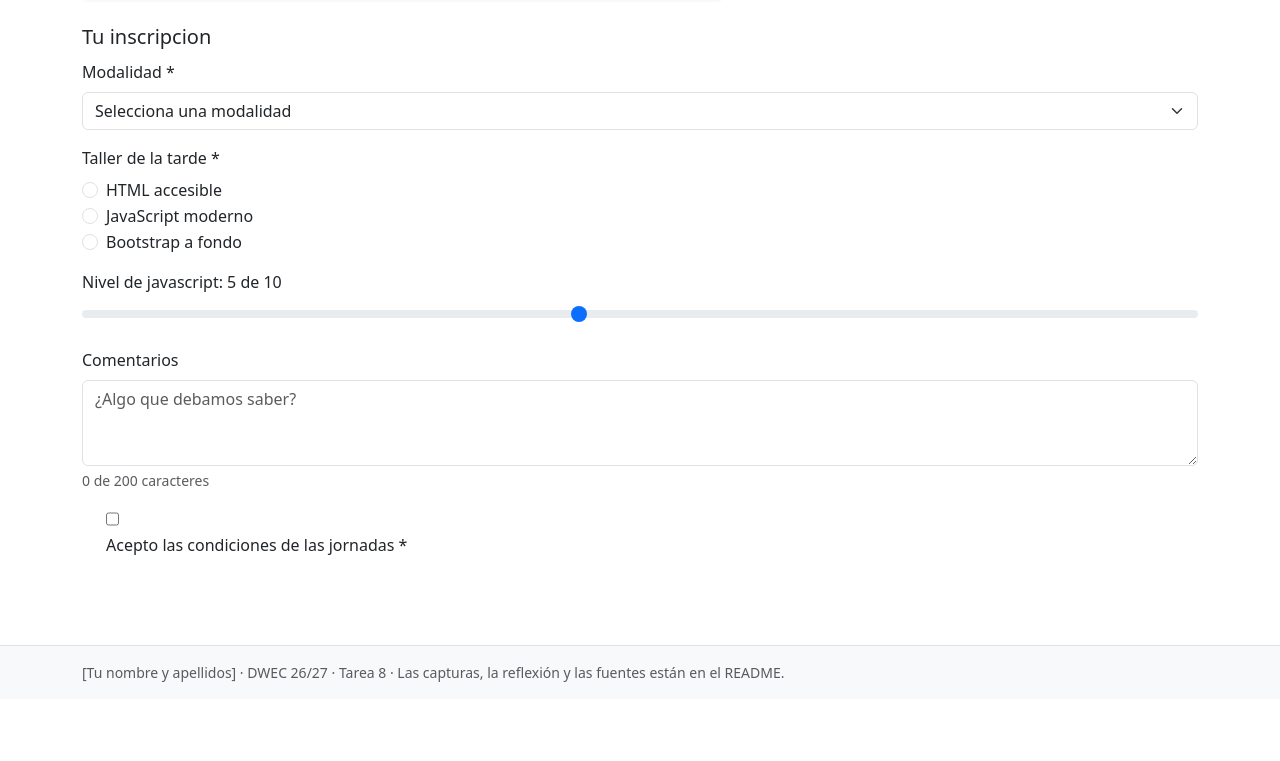
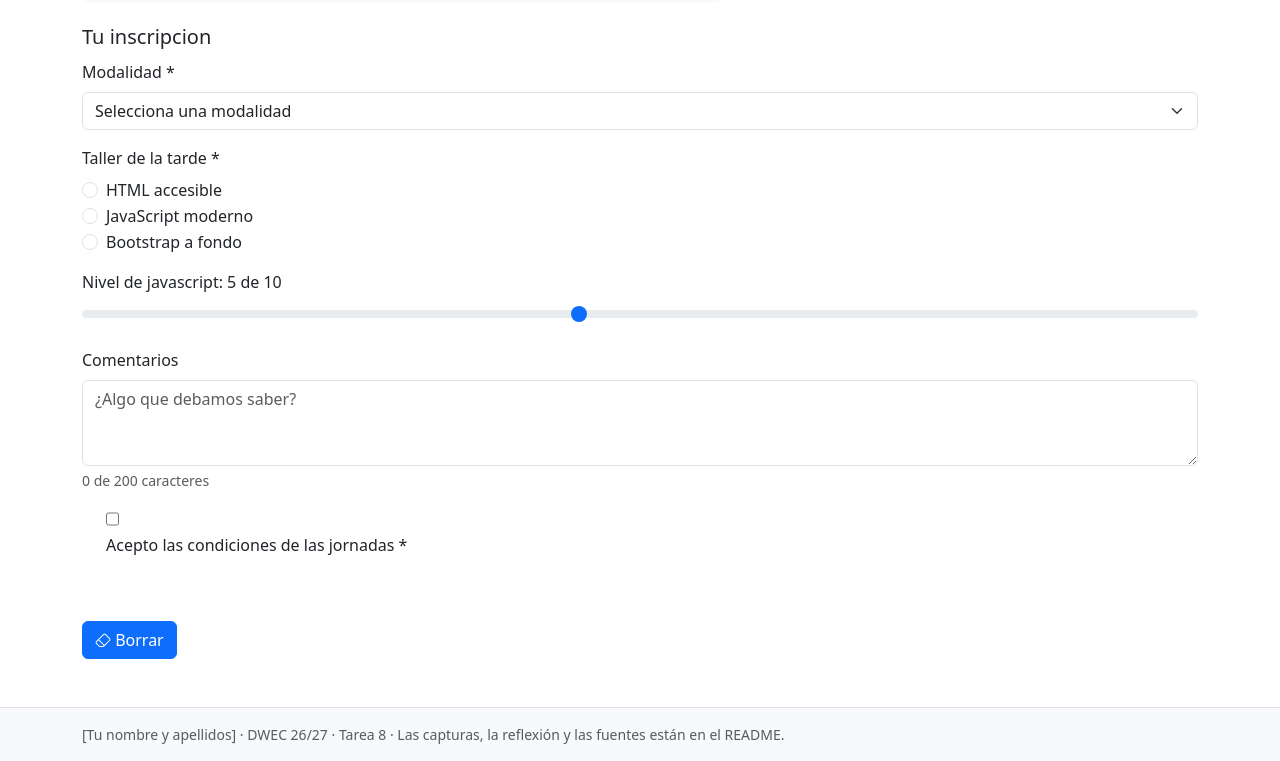
Before and after one commit to Galvezz99/DWEC, a plain HTML site: page tema08/index.html in a window 1280 px wide. Shown: the part 758-1519 px from the top of the page. Before the commit the page ends 1457 px from the top, so only its background shows below. Drawn offline with nearby package versions, Linux system fonts and the light colour scheme.

Commit message:
Agregar botón de borrar al formulario de inscripción

```diff
--- a/tema08/index.html
+++ b/tema08/index.html
@@ -173,8 +173,11 @@
 
 
 
-
-
+              <div class="d-flex gap-2">
+                <button type="submit" class="btn btn-primary">
+                  <i class="bi bi-eraser"></i> Borrar
+                </button>
+              </div>
             </form>
           </div>
         </section>
```
